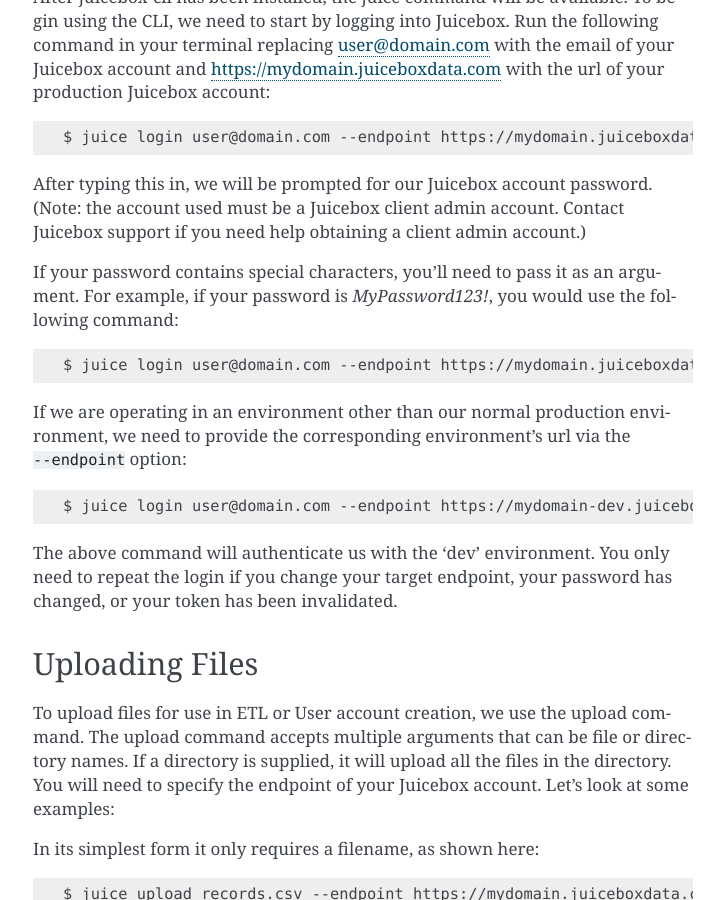
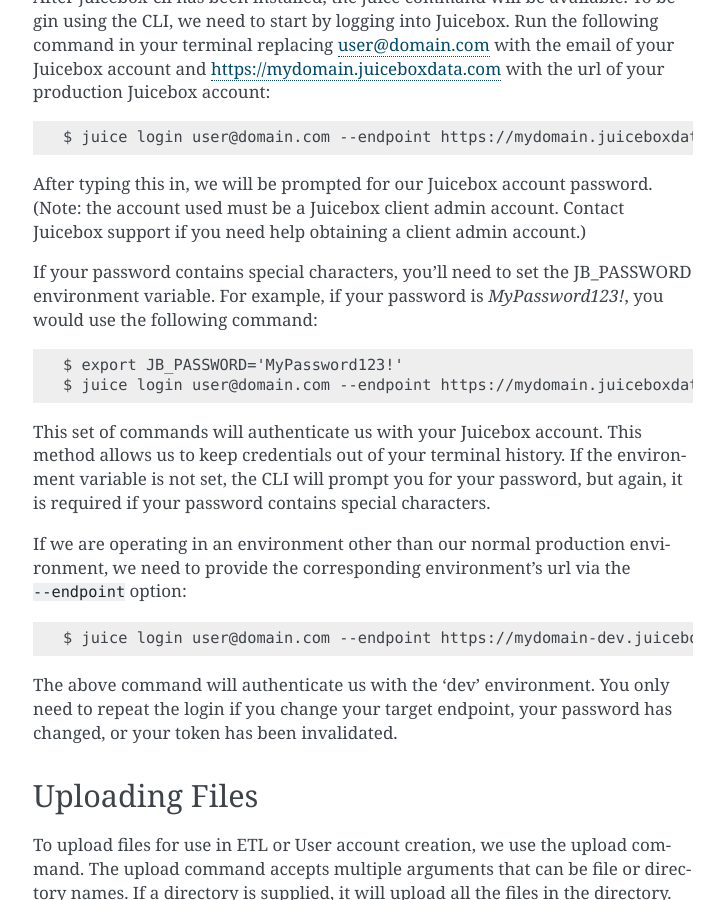
Before and after one commit to juiceinc/juicebox-cli, a Sphinx documentation site: the page built from docs/source/index.rst, in a window 1280 px wide and 900 px high, scrolled down 750 px. Shown: the whole window, without its empty margins (387-1111 px from the left). Built offline with Sphinx 7.4.7, drawn with Linux system fonts in a browser that asks for light colours; formulas are drawn with MathJax 3.

Commit message:
coderabbit suggestions

```diff
--- a/docs/source/index.rst
+++ b/docs/source/index.rst
@@ -33,9 +33,12 @@
 
 After typing this in, we will be prompted for our Juicebox account password. (Note: the account used must be a Juicebox client admin account. Contact Juicebox support if you need help obtaining a client admin account.)
 
-If your password contains special characters, you'll need to pass it as an argument. For example, if your password is `MyPassword123!`, you would use the following command::
+If your password contains special characters, you'll need to set the JB_PASSWORD environment variable. For example, if your password is `MyPassword123!`, you would use the following command::
 
-    $ juice login user@domain.com --endpoint https://mydomain.juiceboxdata.com --password 'MyPassword123!'
+    $ export JB_PASSWORD='MyPassword123!'
+    $ juice login user@domain.com --endpoint https://mydomain.juiceboxdata.com
+
+This set of commands will authenticate us with your Juicebox account.  This method allows us to keep credentials out of your terminal history.  If the environment variable is not set, the CLI will prompt you for your password, but again, it is required if your password contains special characters.
 
 If we are operating in an environment other than our normal production environment, we need to provide the corresponding environment's url via the ``--endpoint`` option::
 
--- a/requirements-dev.txt
+++ b/requirements-dev.txt
@@ -1,5 +1,5 @@
 -r requirements.txt
-bump2version>=0.7.0
+bumpversion>=0.6.0
 check-manifest>=0.40
 pytest>=7.0.0
 flake8>=6.0.0
--- a/setup.cfg
+++ b/setup.cfg
@@ -7,3 +7,4 @@
 exclude = docs/*
 
 [bumpversion:file:juicebox_cli/__init__.py]
+[bumpversion:file:setup.py]
--- a/setup.py
+++ b/setup.py
@@ -34,7 +34,7 @@
 
 setup(
     name='juicebox-cli',
-    version='2.0.0',
+    version='3.0.0',
     description='Juicebox CLI',
     long_description=long_description,
     author='Juice Analytics',
```
Also changed, not shown: 2 other files.
